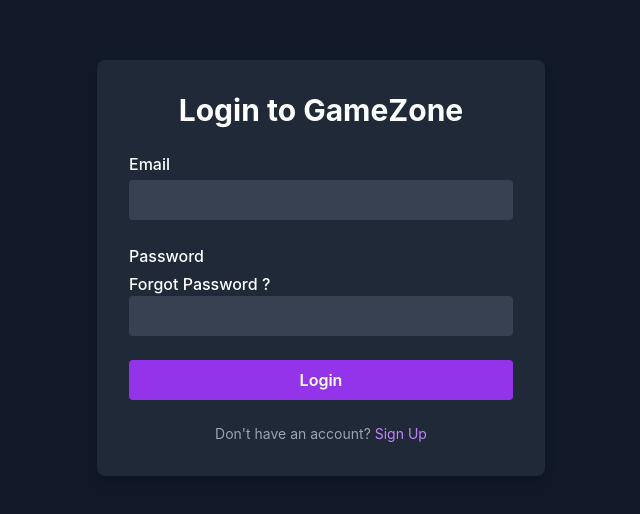
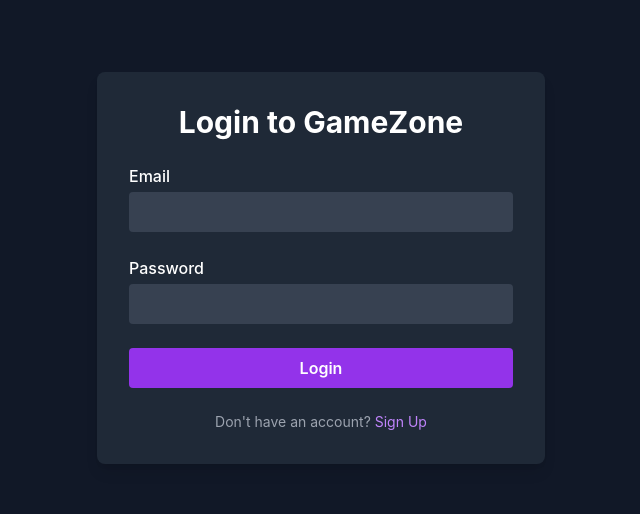
Before and after one commit to Harsh093-k/Userlogin-f, a React (Create React App) app: page /login in a window 1280 px wide. Shown: the part 132-646 px from the top of the page, without its empty margins (319-959 px from the left). Built offline with nearby package versions, Linux system fonts and the light colour scheme.

Commit message:
Update Login.jsx

```diff
--- a/src/components/Login.jsx
+++ b/src/components/Login.jsx
@@ -57,7 +57,7 @@
 
                 <div>
                     <label className="block mb-1 font-medium">Password</label>
-                    <Link to="/forgot-password"><label className="block right-10 font-medium">Forgot Password ?</label></Link>
+{/*                     <Link to="/forgot-password"><label className="block right-10 font-medium">Forgot Password ?</label></Link> */}
                     <input
                         type="password"
                         name="password"
```
